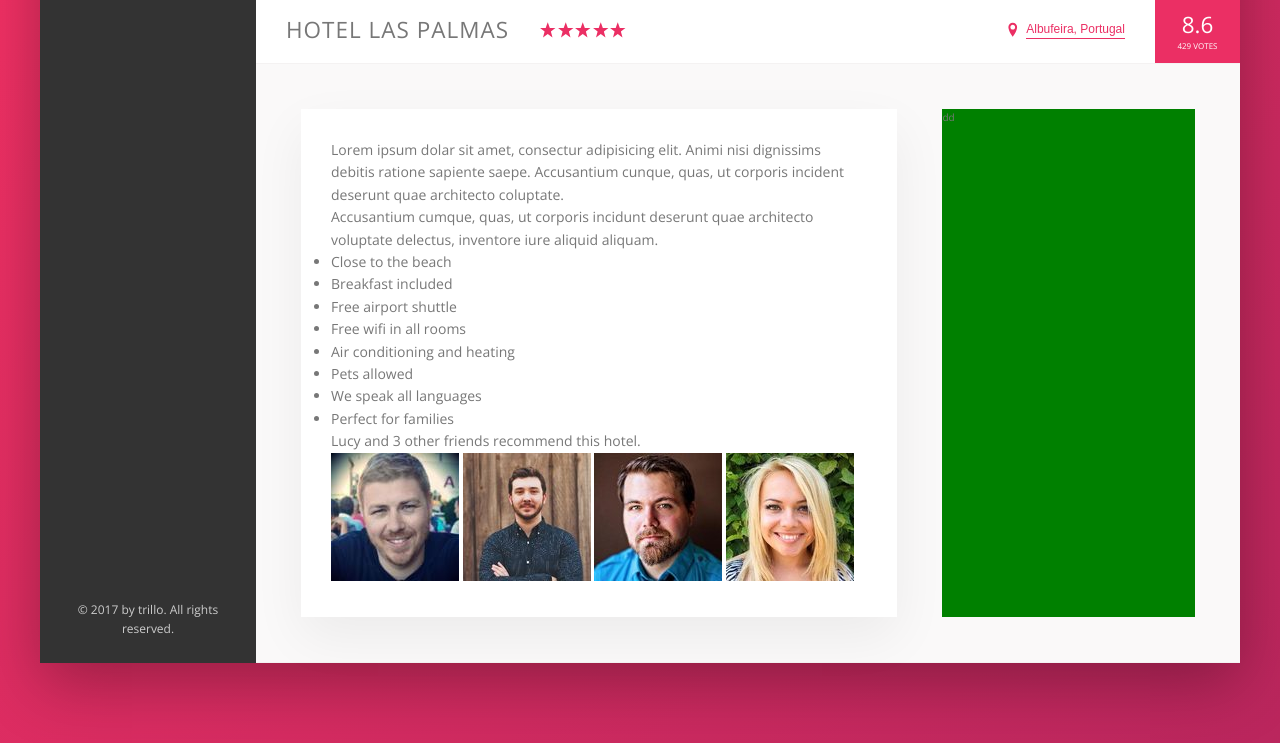
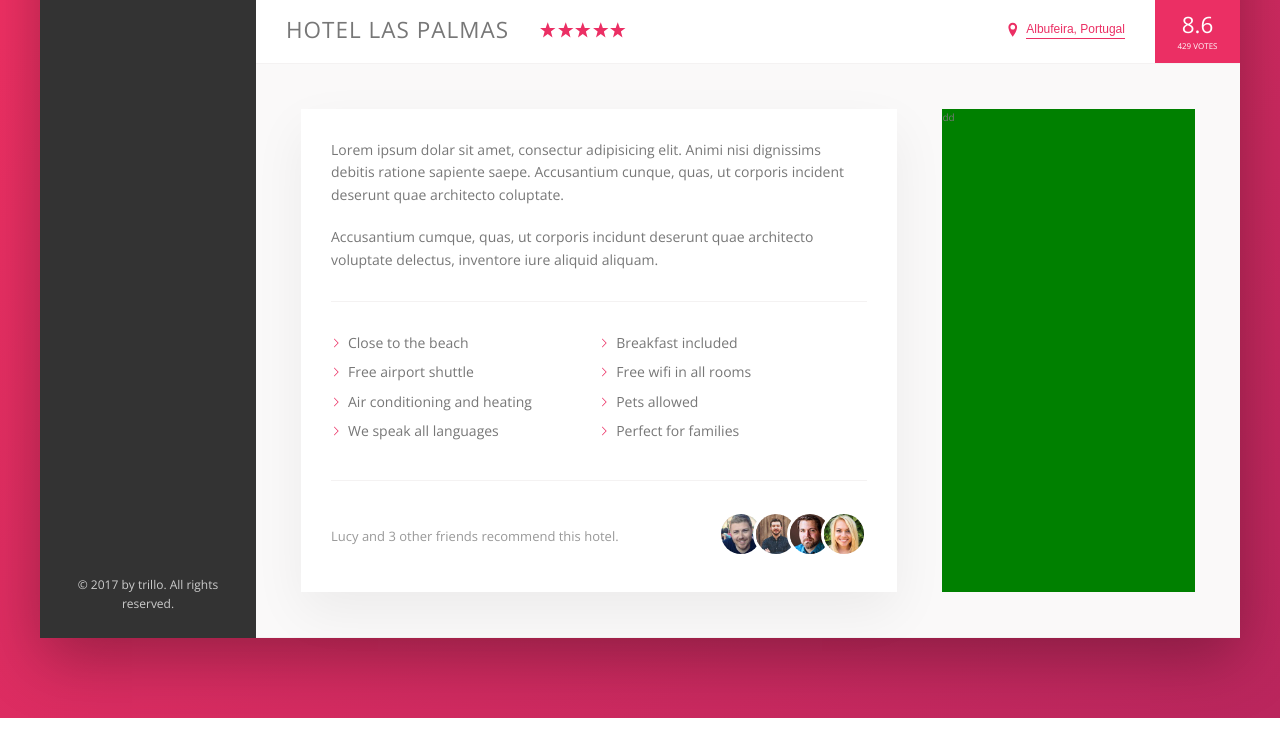
Before and after one commit to RonaldVilorio/Trillo, a website: page index.html in a window 1280 px wide. Shown: the part 539-1282 px from the top of the page. After the commit the page ends 1257 px from the top, so only its background shows below. Drawn offline with nearby package versions, Linux system fonts and the light colour scheme.

Commit message:
building the description section pt2 f

```diff
--- a/sass/_components.scss
+++ b/sass/_components.scss
@@ -281,3 +281,70 @@
         box-shadow:none;
     }
 }
+// paragraph
+.paragraph:not(:last-of-type){
+    margin-bottom: 2rem;
+}
+
+
+// list
+.list{
+    list-style:none;
+    margin:3rem 0;
+    padding:3rem 0;
+    border-top:var(--line);
+    border-bottom:var(--line);
+    display:flex;
+    flex-wrap:wrap;
+    &__item{
+        flex: 0 0 50%;
+        margin-bottom:.7rem;
+    }
+    &__item::before{
+        content: "";
+        display: inline-block;
+        height: 1rem;
+        width:1rem;
+        margin-right: .7rem;
+        background-color: var(--color-primary);
+        // old browser
+        // background-image: url(../img/chevron-thin-right.svg);
+        // background-size: cover;
+        // new browser
+        -webkit-mask-image:url(../img/chevron-thin-right.svg);
+        -webkit-mask-size:cover;
+        mask-image: url(../img/chevron-thin-right.svg);
+        mask-size: cover;
+
+    }
+
+
+}
+
+// recommend
+.recommend{
+    font-size: 1.3rem;
+    color: var(--color-grey-dark-3);
+
+    display:flex;
+    align-items:center;
+
+    &__count{
+        margin-right:auto;
+
+    }
+    &__friends{
+
+    }
+
+    &__photo{
+        box-sizing:content-box;
+        height:4rem;
+        width:4rem;
+        border-radius:50%;
+        border:.3rem solid #fff;
+        &:not(:last-child){
+            margin-right:-1.5rem;
+        }
+    }
+}
```
Also changed, not shown: css/style.comp.css, 1 other file.
